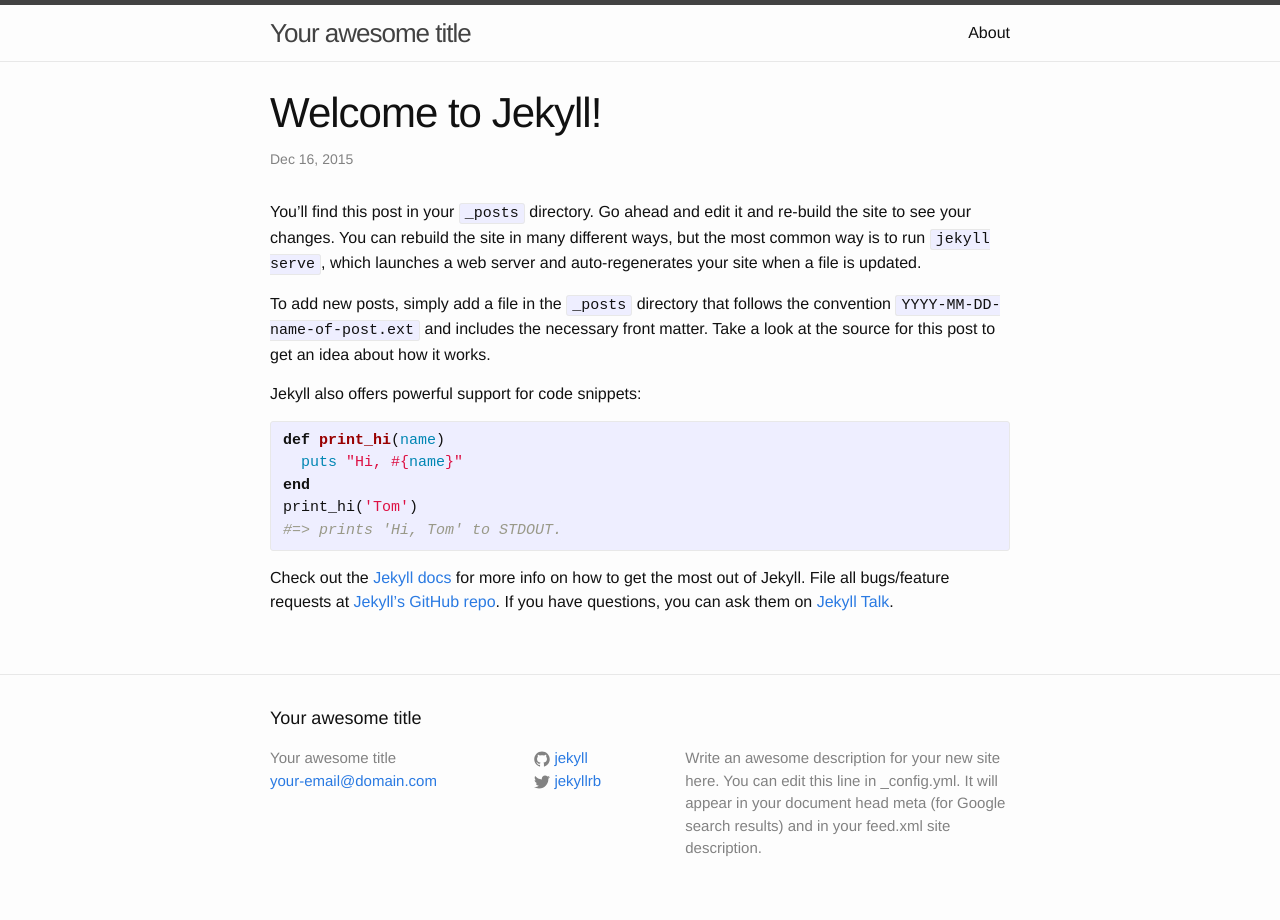
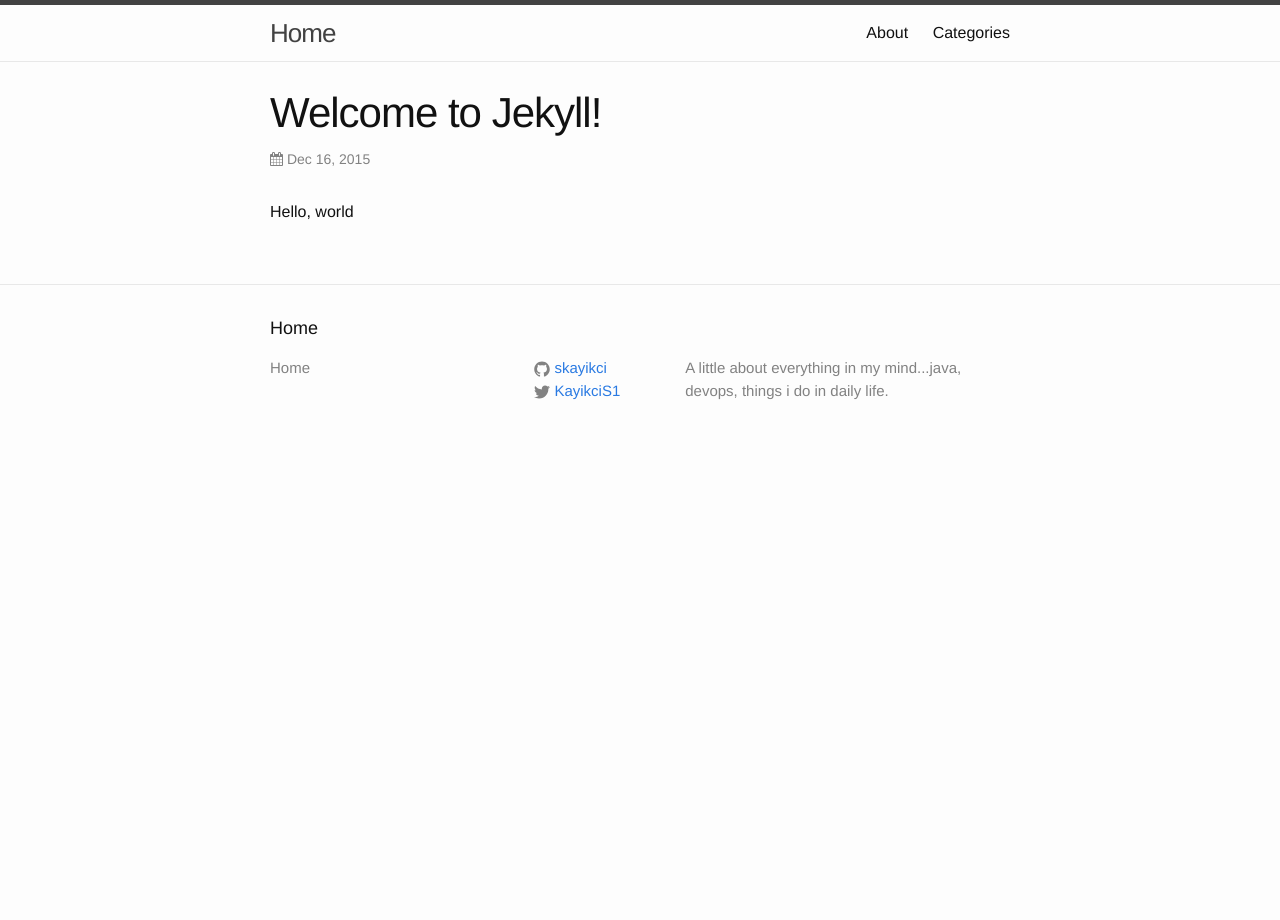
Before and after one commit to skayikci/skayikci.github.io, a Jekyll site: the page built from _posts/2015-12-16-welcome-to-jekyll.markdown, in a window 1280 px wide. Built offline with Jekyll 4.4.1, drawn with Linux system fonts in a browser that asks for light colours; nearby versions of some CDN libraries.

```diff
--- a/_config.yml
+++ b/_config.yml
@@ -6,16 +6,16 @@
 # 'jekyll serve'. If you change this file, please restart the server process.
 
 # Site settings
-title: Your awesome title
-email: your-email@domain.com
+title: Home
 description: > # this means to ignore newlines until "baseurl:"
-  Write an awesome description for your new site here. You can edit this
-  line in _config.yml. It will appear in your document head meta (for
-  Google search results) and in your feed.xml site description.
+  A little about everything in my mind...java, devops, things i do in daily life.
 baseurl: "" # the subpath of your site, e.g. /blog
 url: "http://yourdomain.com" # the base hostname & protocol for your site
-twitter_username: jekyllrb
-github_username:  jekyll
+twitter_username: KayikciS1
+github_username:  skayikci
 
 # Build settings
 markdown: kramdown
+
+# Permalink
+permalink: /:categories/:title/
--- a/_includes/head.html
+++ b/_includes/head.html
@@ -7,6 +7,8 @@
   <meta name="description" content="{% if page.excerpt %}{{ page.excerpt | strip_html | strip_newlines | truncate: 160 }}{% else %}{{ site.description }}{% endif %}">
 
   <link rel="stylesheet" href="{{ "/css/main.css" | prepend: site.baseurl }}">
+  <link rel="stylesheet" href="/css/posts.css">
+  <link href="//maxcdn.bootstrapcdn.com/font-awesome/4.2.0/css/font-awesome.min.css" rel="stylesheet">
   <link rel="canonical" href="{{ page.url | replace:'index.html','' | prepend: site.baseurl | prepend: site.url }}">
   <link rel="alternate" type="application/rss+xml" title="{{ site.title }}" href="{{ "/feed.xml" | prepend: site.baseurl | prepend: site.url }}">
 </head>
--- a/_layouts/post.html
+++ b/_layouts/post.html
@@ -5,7 +5,7 @@
 
   <header class="post-header">
     <h1 class="post-title" itemprop="name headline">{{ page.title }}</h1>
-    <p class="post-meta"><time datetime="{{ page.date | date_to_xmlschema }}" itemprop="datePublished">{{ page.date | date: "%b %-d, %Y" }}</time>{% if page.author %} • <span itemprop="author" itemscope itemtype="http://schema.org/Person"><span itemprop="name">{{ page.author }}</span></span>{% endif %}</p>
+    <p class="post-meta"><time datetime="{{ page.date | date_to_xmlschema }}" itemprop="datePublished"><i class='fa fa-calendar'></i> {{ page.date | date: "%b %-d, %Y" }}</time>{% if page.author %} • <span itemprop="author" itemscope itemtype="http://schema.org/Person"><span itemprop="name">{{ page.author }}</span></span>{% endif %}</p>
   </header>
 
   <div class="post-content" itemprop="articleBody">
--- a/_posts/2015-12-16-welcome-to-jekyll.markdown
+++ b/_posts/2015-12-16-welcome-to-jekyll.markdown
@@ -2,23 +2,9 @@
 layout: post
 title:  "Welcome to Jekyll!"
 date:   2015-12-16 08:51:43 +0200
-categories: jekyll update
+categories: jekyll
 ---
-You’ll find this post in your `_posts` directory. Go ahead and edit it and re-build the site to see your changes. You can rebuild the site in many different ways, but the most common way is to run `jekyll serve`, which launches a web server and auto-regenerates your site when a file is updated.
-
-To add new posts, simply add a file in the `_posts` directory that follows the convention `YYYY-MM-DD-name-of-post.ext` and includes the necessary front matter. Take a look at the source for this post to get an idea about how it works.
-
-Jekyll also offers powerful support for code snippets:
-
-{% highlight ruby %}
-def print_hi(name)
-  puts "Hi, #{name}"
-end
-print_hi('Tom')
-#=> prints 'Hi, Tom' to STDOUT.
-{% endhighlight %}
-
-Check out the [Jekyll docs][jekyll-docs] for more info on how to get the most out of Jekyll. File all bugs/feature requests at [Jekyll’s GitHub repo][jekyll-gh]. If you have questions, you can ask them on [Jekyll Talk][jekyll-talk].
+Hello, world
 
 [jekyll-docs]: http://jekyllrb.com/docs/home
 [jekyll-gh]:   https://github.com/jekyll/jekyll
--- /dev/null
+++ b/css/posts.css
@@ -0,0 +1,5 @@
+.post_date {
+	font-size: 12px;
+	color: lightslategrey;
+	display: inline;
+}
```
Also changed, not shown: Gemfile (added, +8 -0 lines), _posts/2020-05-17-first-always-hardest.markdown (added, +156 -0 lines), about.md (+1 -9 lines), categories.md (added, +26 -0 lines), Gemfile.lock (added), 1 other file.
